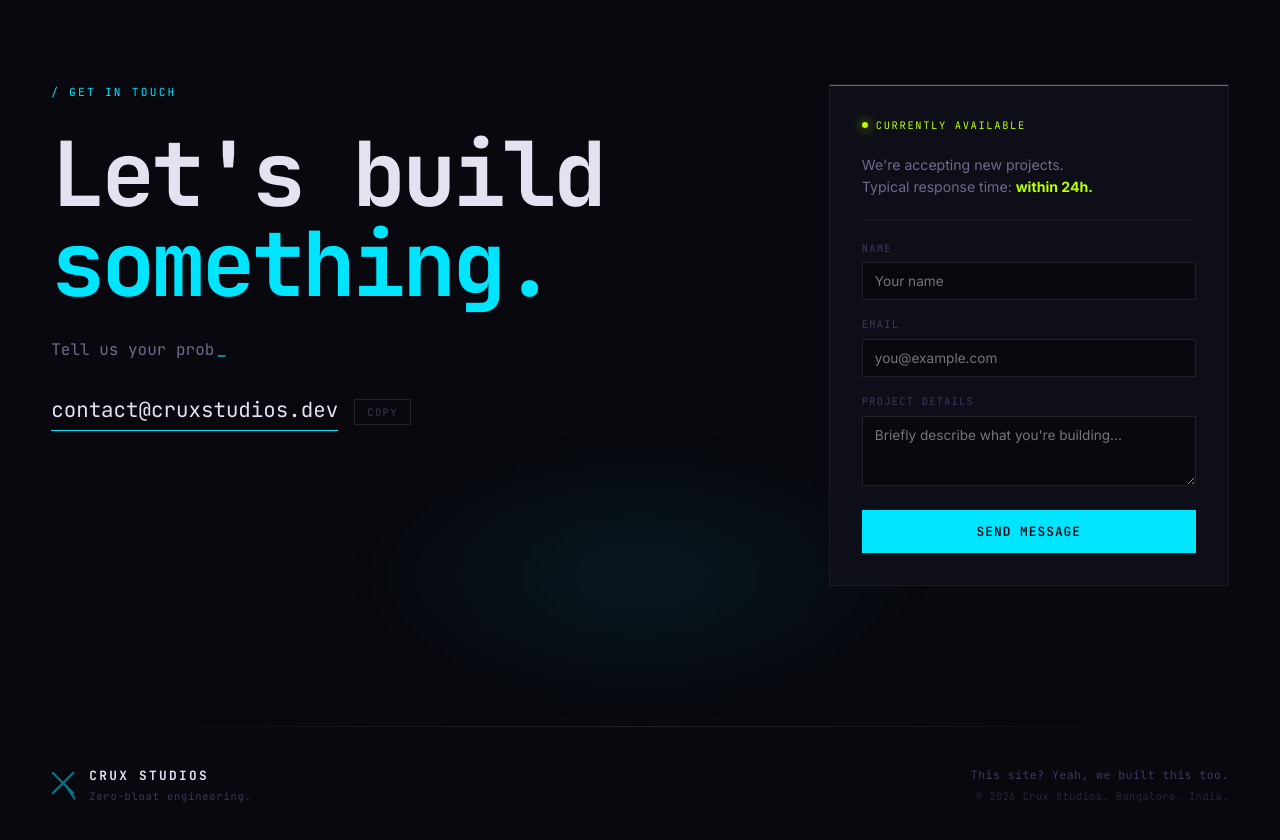
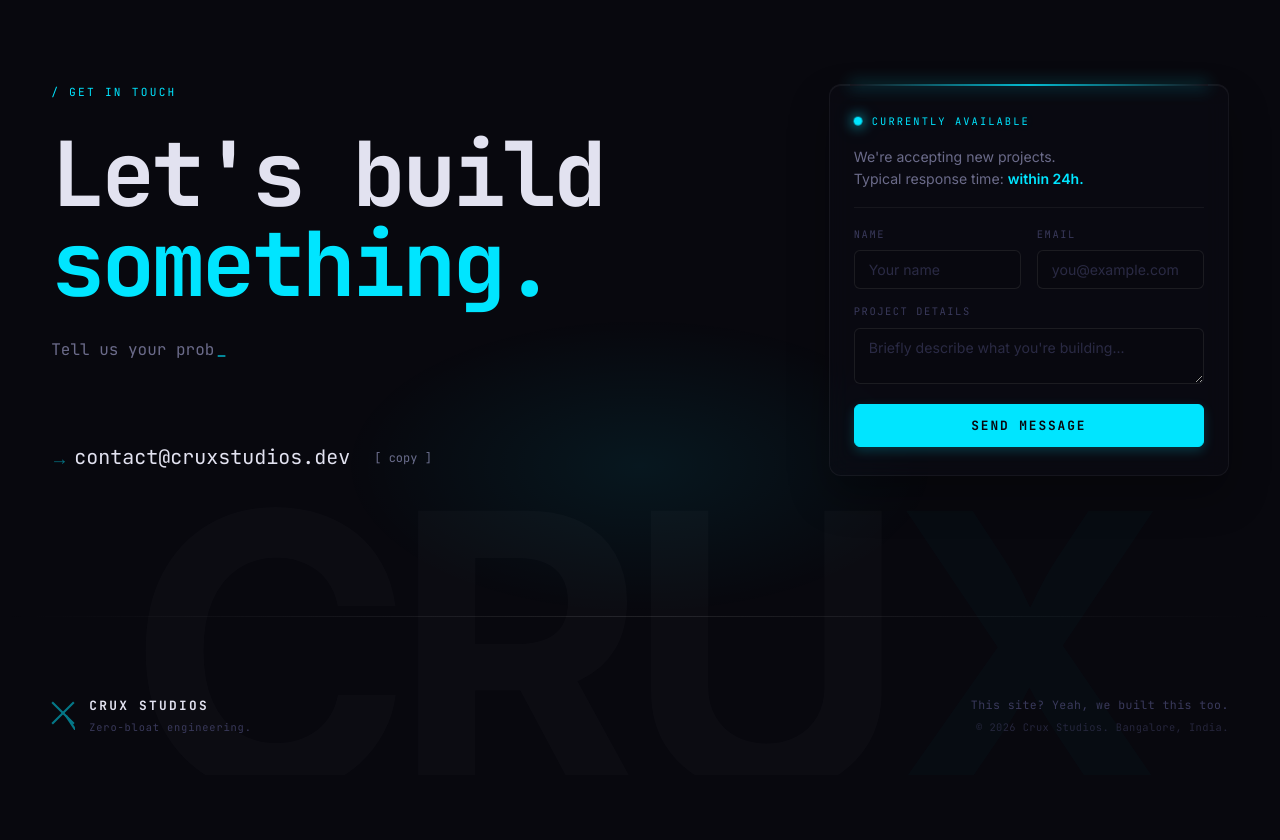
Before and after one commit to bugsNburgers/Crux, a Next.js app: page / in a window 1280 px wide. Shown: the part 7240-8080 px from the top of the page. After the commit the page ends 8015 px from the top, so only its background shows below. Built offline with nearby package versions, Linux system fonts and the light colour scheme.

Commit message:
kuch kiya bhai

```diff
--- a/pages/index.tsx
+++ b/pages/index.tsx
@@ -28,9 +28,15 @@ const Home: NextPage = () => {
         <Team />
         <Process />
         <TechStack />
+      </main>
+
+      <div className="contact-footer-wrap">
         <Contact />
-      </main>
-      <Footer />
+        <Footer />
+        <div className="bottom-bg-text" aria-hidden="true">
+          CRU<span className="accent-x">X</span>
+        </div>
+      </div>
     </>
   )
 }
--- a/sections/Contact/Contact.module.css
+++ b/sections/Contact/Contact.module.css
@@ -1,6 +1,6 @@
 .contact {
   position: relative;
-  overflow: hidden;
+  z-index: 2; /* Sits on top of the background text */
 }
 
 .ambientGlow {
@@ -45,85 +45,131 @@
   color: var(--text-secondary) !important;
 }
 
-/* ── Email row ──────────────────────────────────────── */
-.emailRow {
+/* ── Email area (Terminal Style) ─────────────────────── */
+.emailContainer {
   display: flex;
   align-items: center;
-  gap: 16px;
-  flex-wrap: wrap;
+  margin-top: 48px; /* Increased margin to separate from tagline */
+  gap: 12px;
+  width: fit-content;
+}
+
+.prompt {
+  color: var(--accent-cyan);
+  font-size: 1.15rem;
+  font-weight: 700;
+  animation: promptPulse 1.5s ease-in-out infinite;
+  user-select: none;
+}
+
+@keyframes promptPulse {
+  0%, 100% { opacity: 1; transform: translateX(0); }
+  50% { opacity: 0.4; transform: translateX(3px); }
 }
 
 .emailLink {
   font-family: var(--font-mono);
-  font-size: clamp(0.9rem, 2vw, 1.3rem);
+  font-size: clamp(0.95rem, 2.2vw, 1.25rem);
   color: var(--text-primary);
-  border-bottom: 1px solid var(--accent-cyan);
-  padding-bottom: 3px;
-  transition: color 0.2s;
+  position: relative;
+  transition: color 0.25s ease;
+  text-decoration: none;
+  padding-bottom: 2px;
 }
 
-.emailLink:hover { color: var(--accent-cyan); }
+.emailLink::after {
+  content: '';
+  position: absolute;
+  left: 0;
+  bottom: 0;
+  width: 100%;
+  height: 1px;
+  background: var(--accent-cyan);
+  transform: scaleX(0);
+  transform-origin: left;
+  transition: transform 0.35s var(--ease-out-expo);
+  box-shadow: 0 0 8px var(--accent-cyan);
+}
+
+.emailLink:hover {
+  color: var(--accent-cyan);
+}
+
+.emailLink:hover::after {
+  transform: scaleX(1);
+}
 
 .copyBtn {
   background: none;
-  border: 1px solid var(--border-mid);
-  color: var(--text-muted);
-  padding: 5px 12px;
-  font-size: 0.65rem;
-  letter-spacing: 0.14em;
+  border: none;
+  color: var(--text-secondary);
+  font-family: var(--font-mono);
+  font-size: 0.75rem;
   cursor: pointer;
-  transition: all 0.2s;
-  font-family: var(--font-mono);
+  transition: color 0.2s ease;
+  padding: 0;
+  margin-left: 12px;
 }
 
 .copyBtn:hover {
-  border-color: var(--accent-cyan);
   color: var(--accent-cyan);
 }
 
 /* ── Right card ─────────────────────────────────────── */
 .availCard {
-  background: var(--bg-surface);
-  border: 1px solid var(--border-subtle);
-  padding: 32px;
+  background: rgba(14, 14, 24, 0.4);
+  backdrop-filter: blur(12px);
+  -webkit-backdrop-filter: blur(12px);
+  border: 1px solid rgba(255, 255, 255, 0.05);
+  border-radius: var(--radius-md);
+  padding: 28px 24px; /* Reduced from 40px */
   display: flex;
   flex-direction: column;
-  gap: 20px;
+  gap: 16px; /* Reduced from 24px */
   position: relative;
+  box-shadow: 0 20px 40px rgba(0, 0, 0, 0.3), inset 0 1px 0 rgba(255, 255, 255, 0.05);
+  transition: border-color 0.3s, box-shadow 0.3s;
+}
+
+.availCard:hover {
+  border-color: rgba(0, 229, 255, 0.15);
+  box-shadow: 0 20px 40px rgba(0, 0, 0, 0.4), 0 0 30px rgba(0, 229, 255, 0.03), inset 0 1px 0 rgba(255, 255, 255, 0.05);
 }
 
 .availCard::before {
   content: '';
   position: absolute;
-  top: 0; left: 0; right: 0;
-  height: 1px;
-  background: var(--accent-lime);
-  opacity: 0.5;
+  top: -1px; left: 20px; right: 20px;
+  height: 2px;
+  background: linear-gradient(90deg, transparent, var(--accent-cyan), transparent);
+  box-shadow: 0 0 15px var(--accent-cyan);
+  opacity: 0.8;
 }
 
 .availHeader {
   display: flex;
   align-items: center;
-  gap: 8px;
+  gap: 10px;
 }
 
 .availDot {
-  width: 6px;
-  height: 6px;
+  width: 8px;
+  height: 8px;
   border-radius: 50%;
-  background: var(--accent-lime);
-  animation: pulse-lime 2s ease-in-out infinite;
+  background: var(--accent-cyan);
+  animation: pulse-cyan 2s ease-in-out infinite;
 }
 
-@keyframes pulse-lime {
-  0%, 100% { box-shadow: 0 0 4px var(--accent-lime); }
-  50% { box-shadow: 0 0 12px var(--accent-lime), 0 0 24px rgba(184,255,0,0.2); }
+@keyframes pulse-cyan {
+  0%, 100% { box-shadow: 0 0 4px var(--accent-cyan); transform: scale(0.9); }
+  50% { box-shadow: 0 0 12px var(--accent-cyan), 0 0 20px rgba(0, 229, 255, 0.4); transform: scale(1.1); }
 }
 
 .availLabel {
   font-size: 0.65rem;
-  letter-spacing: 0.16em;
-  color: var(--accent-lime);
+  letter-spacing: 0.2em;
+  color: var(--accent-cyan);
+  text-shadow: 0 0 10px rgba(0, 229, 255, 0.2);
   text-transform: uppercase;
 }
 
@@ -133,44 +179,75 @@
   line-height: 1.6;
 }
 
-.availHighlight { color: var(--accent-lime); }
+.availHighlight {
+  color: var(--accent-cyan);
+  font-weight: 600;
+}
 
 .form {
   display: flex;
   flex-direction: column;
+  gap: 14px; /* Reduced from 18px */
+  border-top: 1px solid var(--border-subtle);
+  padding-top: 18px; /* Reduced from 24px */
+}
+
+.formRow {
+  display: grid;
+  grid-template-columns: 1fr 1fr;
   gap: 16px;
-  border-top: 1px solid var(--border-subtle);
-  padding-top: 20px;
 }
 
 .formGroup {
   display: flex;
   flex-direction: column;
-  gap: 6px;
+  gap: 8px;
+  position: relative;
 }
 
 .formLabel {
   font-size: 0.65rem;
-  letter-spacing: 0.12em;
+  letter-spacing: 0.15em;
   color: var(--text-muted);
+  transition: color 0.2s ease;
+}
+
+.formGroup:focus-within .formLabel {
+  color: var(--accent-cyan);
+  text-shadow: 0 0 8px rgba(0, 229, 255, 0.2);
 }
 
 .formInput,
 .formTextarea {
-  background: var(--bg-primary);
-  border: 1px solid var(--border-mid);
+  width: 100%;
+  background: rgba(8, 8, 14, 0.5);
+  border: 1px solid rgba(255, 255, 255, 0.08);
+  border-radius: var(--radius-sm);
   color: var(--text-primary);
-  padding: 10px 12px;
+  padding: 10px 14px; /* Reduced from 12px 16px */
   font-family: inherit;
-  font-size: 0.85rem;
-  transition: all 0.2s ease;
+  font-size: 0.88rem;
+  transition: all 0.3s var(--ease-out-expo);
+}
+
+.formInput::placeholder,
+.formTextarea::placeholder {
+  color: var(--text-muted);
+  opacity: 0.7;
+  transition: opacity 0.2s ease;
+}
+
+.formInput:focus::placeholder,
+.formTextarea:focus::placeholder {
+  opacity: 0.4;
 }
 
 .formInput:focus,
 .formTextarea:focus {
   outline: none;
-  border-color: var(--accent-cyan);
-  box-shadow: 0 0 10px rgba(0, 229, 255, 0.1);
+  background: rgba(8, 8, 14, 0.8);
+  border-color: rgba(0, 229, 255, 0.5);
+  box-shadow: 0 0 20px rgba(0, 229, 255, 0.05), inset 0 1px 0 rgba(0, 229, 255, 0.05);
 }
 
 .formTextarea {
@@ -180,27 +257,37 @@
 .submitBtn {
   background: var(--accent-cyan);
   border: 1px solid var(--accent-cyan);
+  border-radius: var(--radius-sm);
   color: var(--bg-primary);
-  padding: 12px;
+  padding: 12px; /* Reduced from 14px */
   font-family: var(--font-mono);
   font-size: 0.8rem;
-  font-weight: 600;
-  letter-spacing: 0.08em;
+  font-weight: 700;
+  letter-spacing: 0.15em;
   text-transform: uppercase;
   cursor: pointer;
-  transition: all 0.2s var(--ease-out-expo);
-  margin-top: 8px;
+  position: relative;
+  overflow: hidden;
+  transition: all 0.3s var(--ease-out-expo);
+  margin-top: 6px; /* Reduced from 12px */
+  box-shadow: 0 4px 12px rgba(0, 229, 255, 0.2);
 }
 
 .submitBtn:hover:not(:disabled) {
-  background: transparent;
-  color: var(--accent-cyan);
-  box-shadow: 0 0 15px rgba(0, 229, 255, 0.25);
+  background: var(--accent-cyan);
+  transform: translateY(-2px);
+  box-shadow: 0 8px 24px rgba(0, 229, 255, 0.4);
+}
+
+.submitBtn:active:not(:disabled) {
+  transform: translateY(0);
+  box-shadow: 0 4px 12px rgba(0, 229, 255, 0.2);
 }
 
 .submitBtn:disabled {
-  opacity: 0.5;
+  opacity: 0.4;
   cursor: not-allowed;
+  box-shadow: none;
 }
 
 .statusText {
@@ -222,3 +309,10 @@
 @media (max-width: 900px) {
   .inner { grid-template-columns: 1fr; gap: 48px; }
 }
+
+@media (max-width: 600px) {
+  .formRow {
+    grid-template-columns: 1fr;
+    gap: 14px;
+  }
+}
--- a/sections/Contact/Contact.tsx
+++ b/sections/Contact/Contact.tsx
@@ -78,7 +78,8 @@ export default function Contact() {
               />
             </div>
 
-            <div className={styles.emailRow}>
+            <div className={styles.emailContainer}>
+              <span className={`${styles.prompt} mono`}>→</span>
               <a href={`mailto:${EMAIL}`} className={styles.emailLink} aria-label="Send email">
                 {EMAIL}
               </a>
@@ -87,7 +88,7 @@ export default function Contact() {
                 className={`${styles.copyBtn} mono`}
                 aria-label="Copy email address"
               >
-                {copied ? '✓ COPIED' : 'COPY'}
+                {copied ? '[ copied ]' : '[ copy ]'}
               </button>
             </div>
           </div>
@@ -104,6 +105,7 @@ export default function Contact() {
               </p>
 
               <form className={styles.form} onSubmit={handleSubmit}>
+                <div className={styles.formRow}>
                   <div className={styles.formGroup}>
                     <label htmlFor="name" className={`${styles.formLabel} mono`}>NAME</label>
                     <input
@@ -126,6 +128,8 @@ export default function Contact() {
                       placeholder="you@example.com"
                     />
                   </div>
+                </div>
+
                 <div className={styles.formGroup}>
                   <label htmlFor="message" className={`${styles.formLabel} mono`}>PROJECT DETAILS</label>
                   <textarea
@@ -134,7 +138,7 @@ export default function Contact() {
                     required
                     className={styles.formTextarea}
                     placeholder="Briefly describe what you're building..."
-                    rows={3}
+                    rows={2}
                   />
                 </div>
 
--- a/sections/Footer/Footer.module.css
+++ b/sections/Footer/Footer.module.css
@@ -1,7 +1,7 @@
 .footer {
   position: relative;
-  padding-block: 40px;
-  background: var(--bg-primary);
+  padding-block: 80px 40px; /* Taller top padding for the giant text */
+  background: transparent; /* Transparent so watermark shows through */
 }
 
 .topBorder {
@@ -16,6 +16,8 @@
   align-items: center;
   justify-content: space-between;
   gap: 24px;
+  position: relative;
+  z-index: 2; /* Sits on top of the background text */
 }
 
 .left {
--- a/styles/globals.css
+++ b/styles/globals.css
@@ -161,3 +161,32 @@ body::after {
   0%, 100% { opacity: 1; }
   50%       { opacity: 0; }
 }
+
+/* ─── Contact + Footer Wrapper ────────────────────────── */
+.contact-footer-wrap {
+  position: relative;
+  overflow: hidden;
+  width: 100%;
+}
+
+.bottom-bg-text {
+  position: absolute;
+  bottom: 0;
+  left: 50%;
+  transform: translate(-50%, 12%); /* Center and crop the bottom slightly */
+  font-family: var(--font-sans);
+  font-size: clamp(10rem, 30vw, 35rem); /* Slightly smaller gigantic text */
+  font-weight: 900; /* Ultra-bold / Black weight */
+  letter-spacing: -0.05em;
+  color: var(--text-primary);
+  opacity: 0.02; /* Extremely subtle watermark */
+  line-height: 0.85;
+  pointer-events: none;
+  user-select: none;
+  z-index: 0;
+  white-space: nowrap;
+}
+
+.bottom-bg-text .accent-x {
+  color: var(--accent-cyan);
+}
```
Lines whose indentation alone changed are shown as unchanged.
